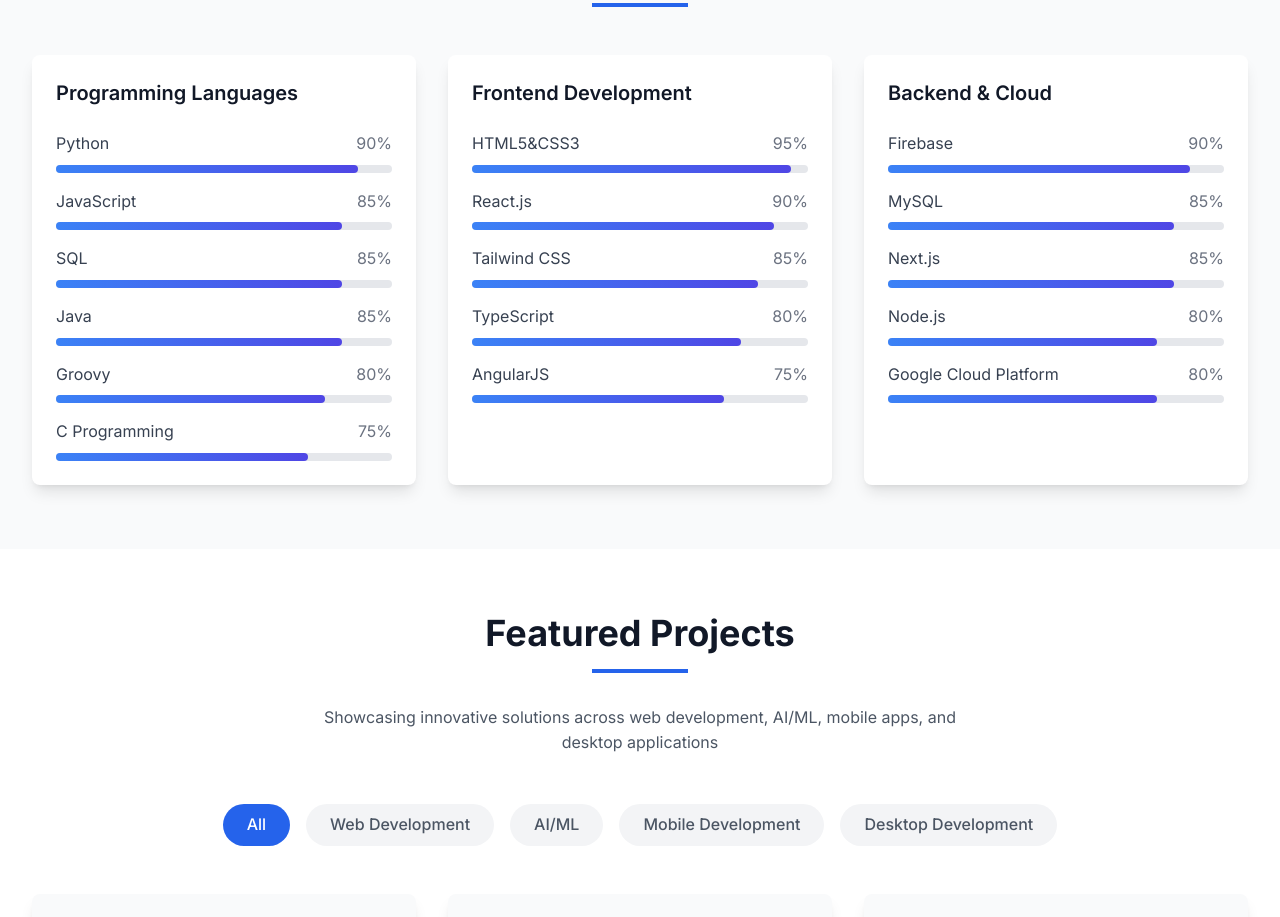
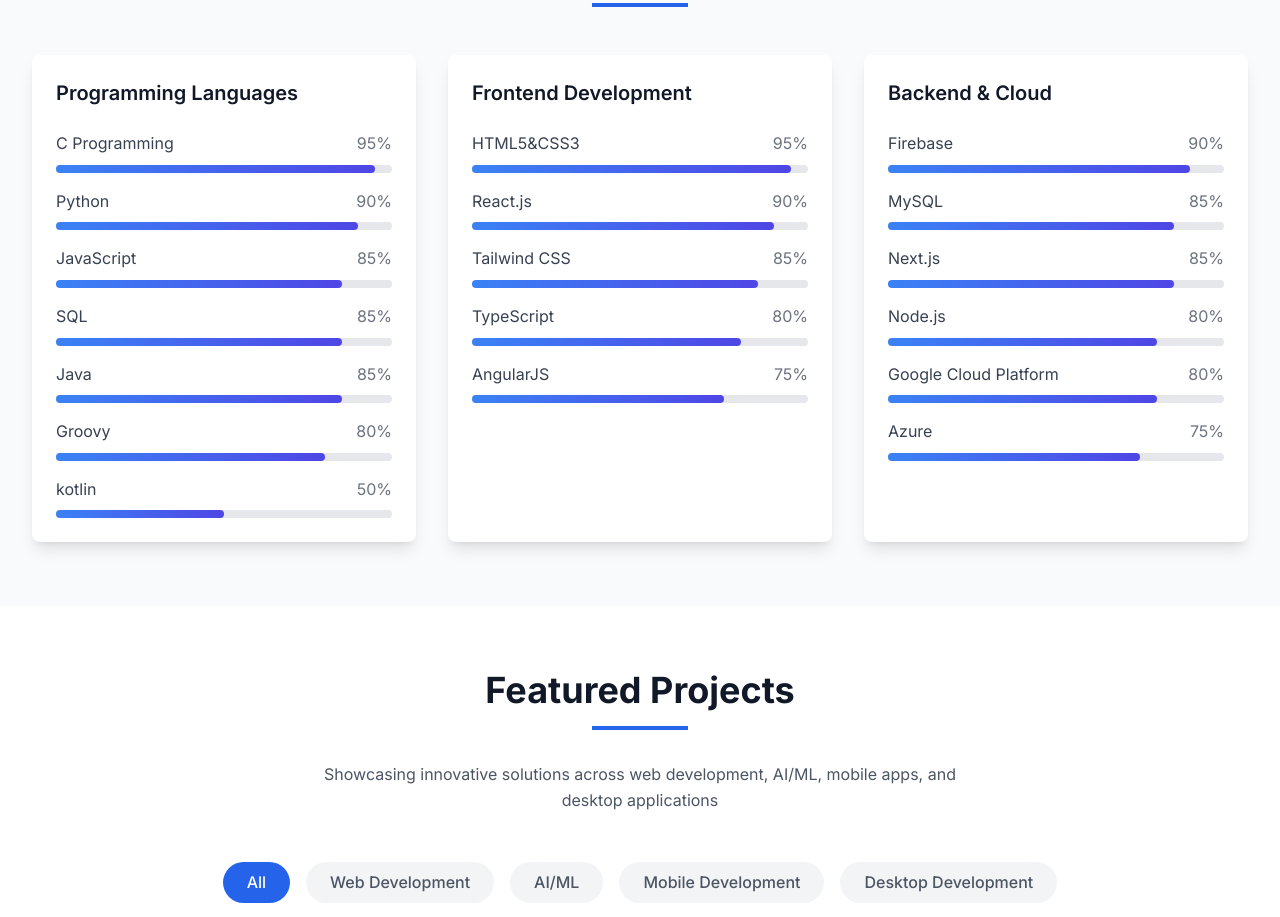
Before and after one commit to Nihith303/porfolio, a React (Vite) app: page / in a window 1280 px wide. Shown: the part 1240-2157 px from the top of the page. Built offline with nearby package versions, Linux system fonts and the light colour scheme.

Commit message:
minor change

```diff
--- a/src/App.tsx
+++ b/src/App.tsx
@@ -76,12 +76,13 @@
 
   const skills = [
     { category: 'Programming Languages', items: [
+      { name: 'C Programming', level: 95 },
       { name: 'Python', level: 90 },
       { name: 'JavaScript', level: 85 },
       { name: 'SQL', level: 85 },
       { name: 'Java', level: 85 },
       { name: 'Groovy', level: 80 },
-      { name: 'C Programming', level: 75 },
+      { name: 'kotlin', level: 50 },
     ]},
     { category: 'Frontend Development', items: [
       { name: 'HTML5&CSS3', level: 95 },
@@ -95,7 +96,8 @@
       { name: 'MySQL', level: 85 },
       { name: 'Next.js', level: 85 },
       { name: 'Node.js', level: 80 },
-      { name: 'Google Cloud Platform', level: 80 }
+      { name: 'Google Cloud Platform', level: 80 },
+      { name: 'Azure', level: 75 },
     ]}
   ];
 
```
